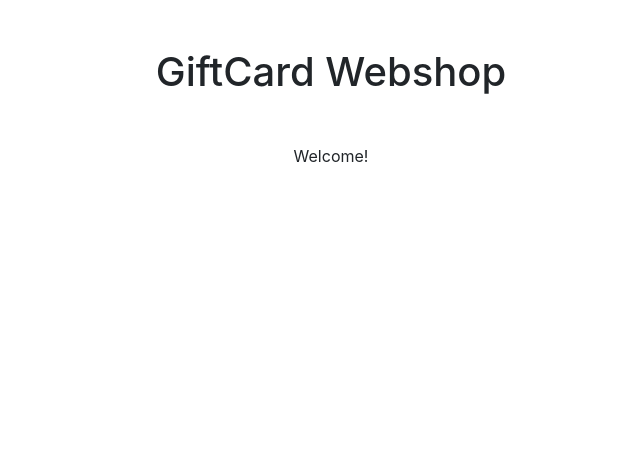
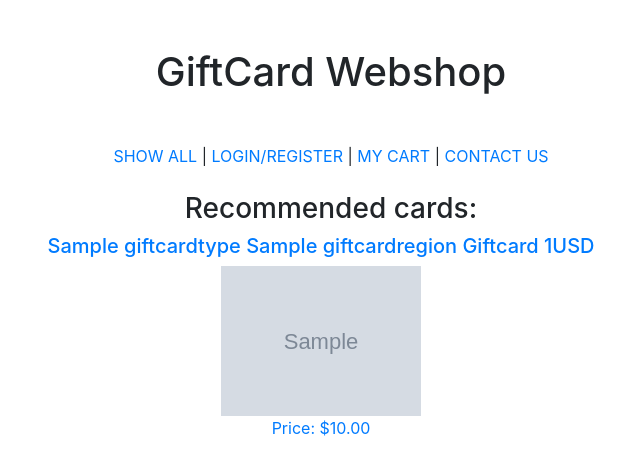
Before and after one commit to Kristof910/giftcard-shop-django, a Django app: page / in a window 1280 px wide. Shown: the top 475 px of the page, without its empty margins (309-949 px from the left). Run offline with Django 4.2, Linux system fonts and the light colour scheme; tables that the repository leaves empty hold one stand-in row (values such as "Sample post"); grey boxes marked "Sample" are stand-in pictures; some libraries are stand-ins or nearby versions.

Commit message:
index recommended cards w/links

```diff
--- a/main_website/models/giftcard.py
+++ b/main_website/models/giftcard.py
@@ -2,6 +2,7 @@ from django.db import models
 from main_website.models.giftcard_options.giftcard_region import GiftcardRegion
 from main_website.models.giftcard_options.giftcard_type import GiftcardType
 from main_website.models.giftcard_options.giftcard_value import GiftcardValue
+from django.urls import reverse
 
 
 class Giftcard(models.Model):
@@ -16,3 +17,6 @@ class Giftcard(models.Model):
 
     def __str__(self):
         return f"{self.type} Giftcard {self.value} {self.region}"
+
+    def get_absolute_url(self):
+        return reverse("giftcard-detail", args=[str(self.id)])
--- a/main_website/templates/base.html
+++ b/main_website/templates/base.html
@@ -13,6 +13,11 @@
     <div class="container my-5">
         <h1 class="text-center mb-5">GiftCard Webshop</h1>
         <div class="text-center">
+            <a href="/">SHOW ALL</a> | <a href="">LOGIN/REGISTER</a> | <a href="">MY CART</a> | <a href="">CONTACT
+                US</a>
+        </div>
+        <br>
+        <div class="text-center">
             {% block content %}{% endblock %}
         </div>
     </div>
--- a/main_website/templates/index.html
+++ b/main_website/templates/index.html
@@ -1,5 +1,16 @@
 {% extends "base.html" %}
 
 {% block content %}
-<p>Welcome!</p>
+<h3>Recommended cards:</h3>
+{% if object_list %}
+{% for card in object_list %}
+<div style="display: inline-block; margin-right: 20px;">
+    <a href="{{ card.get_absolute_url }}">
+        <h5>{{ card.type }} {{ card.region }} Giftcard {{ card.value }}{{ card.region.currency }}</h5>
+        <img src="{{ card.image.url }}" height="150"></img>
+        <p>Price: ${{ card.price }}</p>
+    </a>
+</div>
+{% endfor %}
+{% endif %}
 {% endblock %}
--- a/main_website/urls.py
+++ b/main_website/urls.py
@@ -5,5 +5,5 @@ from .views import giftcard_detail_view
 
 urlpatterns = [
     path("", index_view.IndexView.as_view(), name="index"),
-    path("giftcard/<int:pk>", giftcard_detail_view, name="giftcard_detail"),
+    path("giftcard/<int:pk>", giftcard_detail_view, name="giftcard-detail"),
 ]
```
Also changed, not shown: images/steam_giftcard.webp (added).
